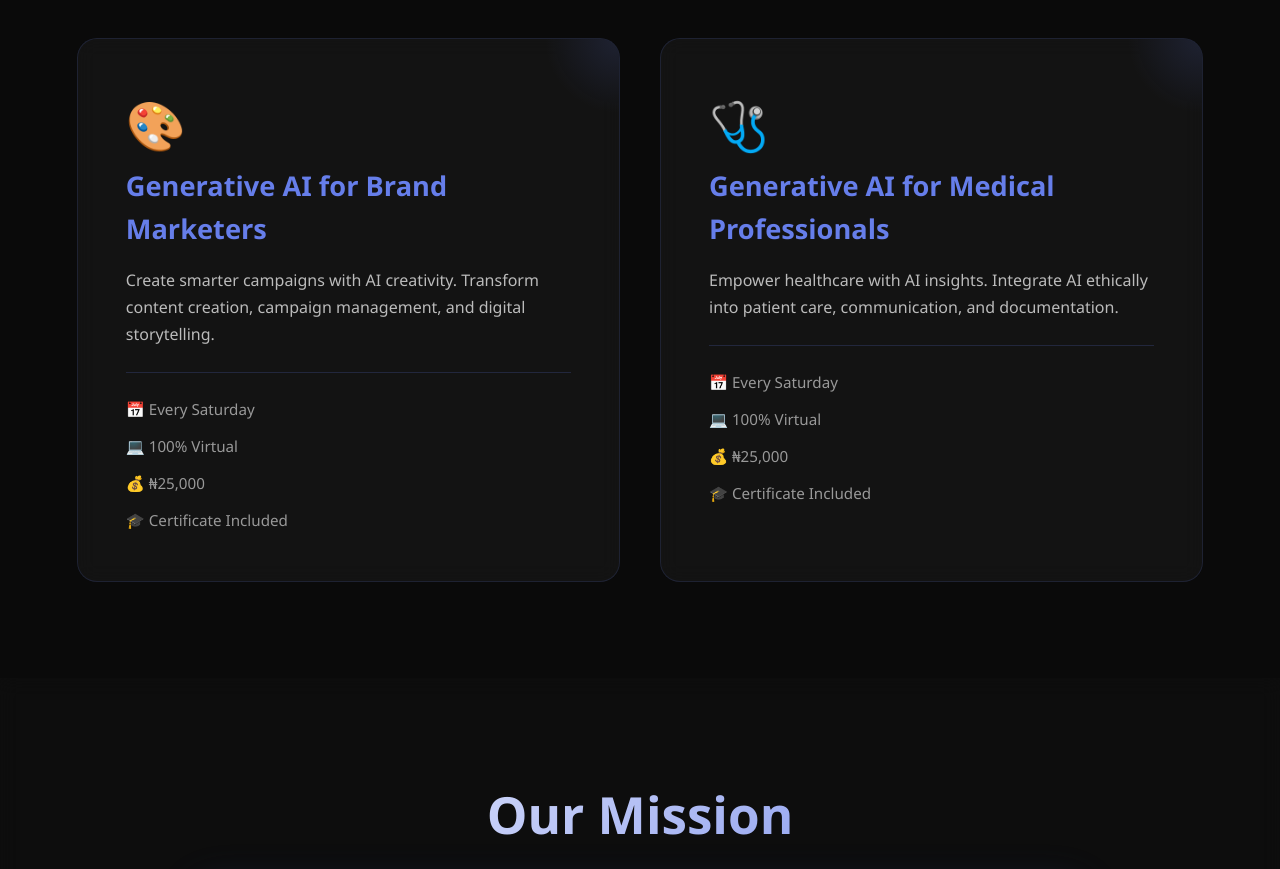
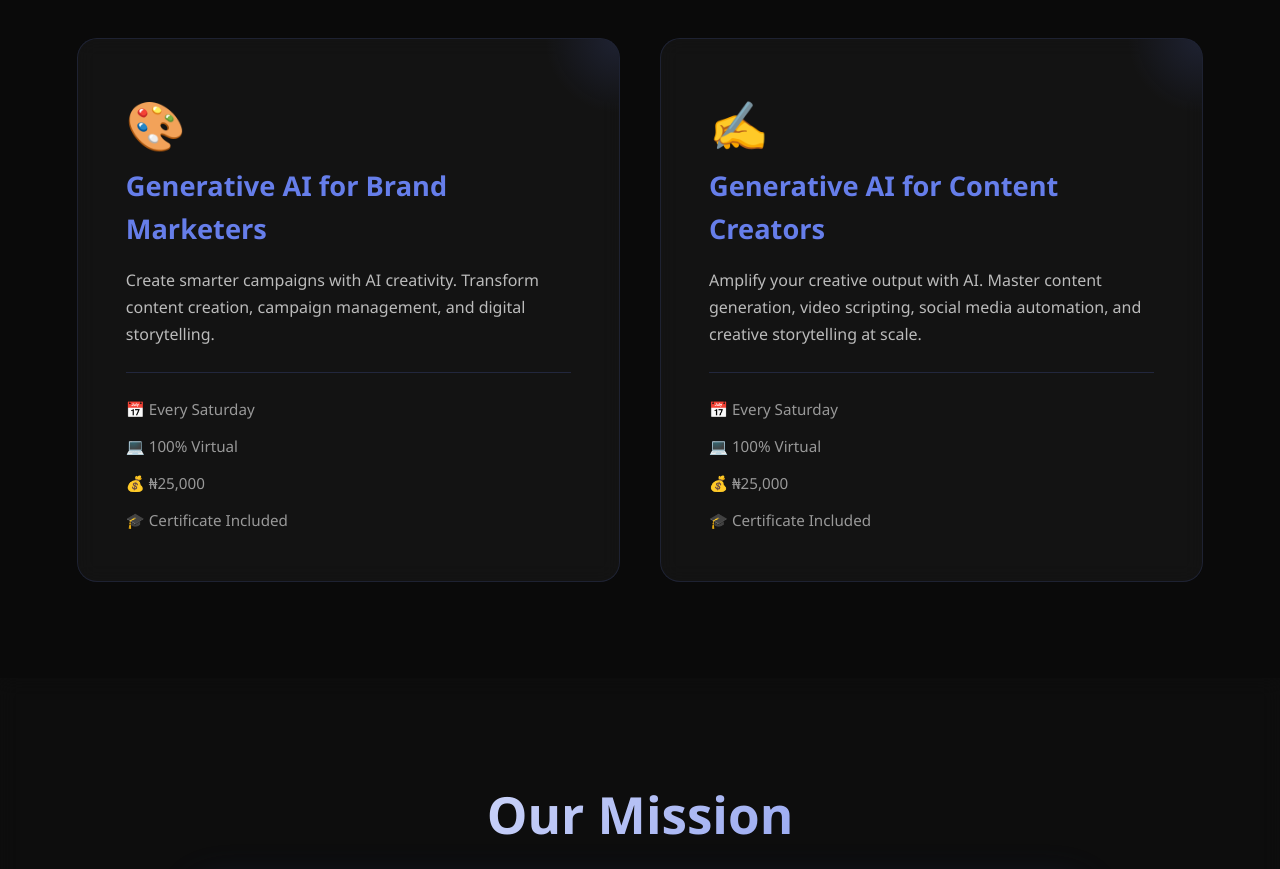
Before and after one commit to Josconicme/linnexusinstitute, a plain HTML site: page index.html in a window 1280 px wide. Shown: the part 3552-4421 px from the top of the page. Drawn offline with Linux system fonts and the light colour scheme.

Commit message:
version1.01

```diff
--- a/index.html
+++ b/index.html
@@ -711,9 +711,9 @@
             </div>
 
             <div class="course-card">
-                <span class="course-icon">🩺</span>
-                <h3>Generative AI for Medical Professionals</h3>
-                <p>Empower healthcare with AI insights. Integrate AI ethically into patient care, communication, and documentation.</p>
+                <span class="course-icon">✍️</span>
+                <h3>Generative AI for Content Creators</h3>
+                <p>Amplify your creative output with AI. Master content generation, video scripting, social media automation, and creative storytelling at scale.</p>
                 <div class="course-details">
                     <div class="course-detail">📅 Every Saturday</div>
                     <div class="course-detail">💻 100% Virtual</div>
```
